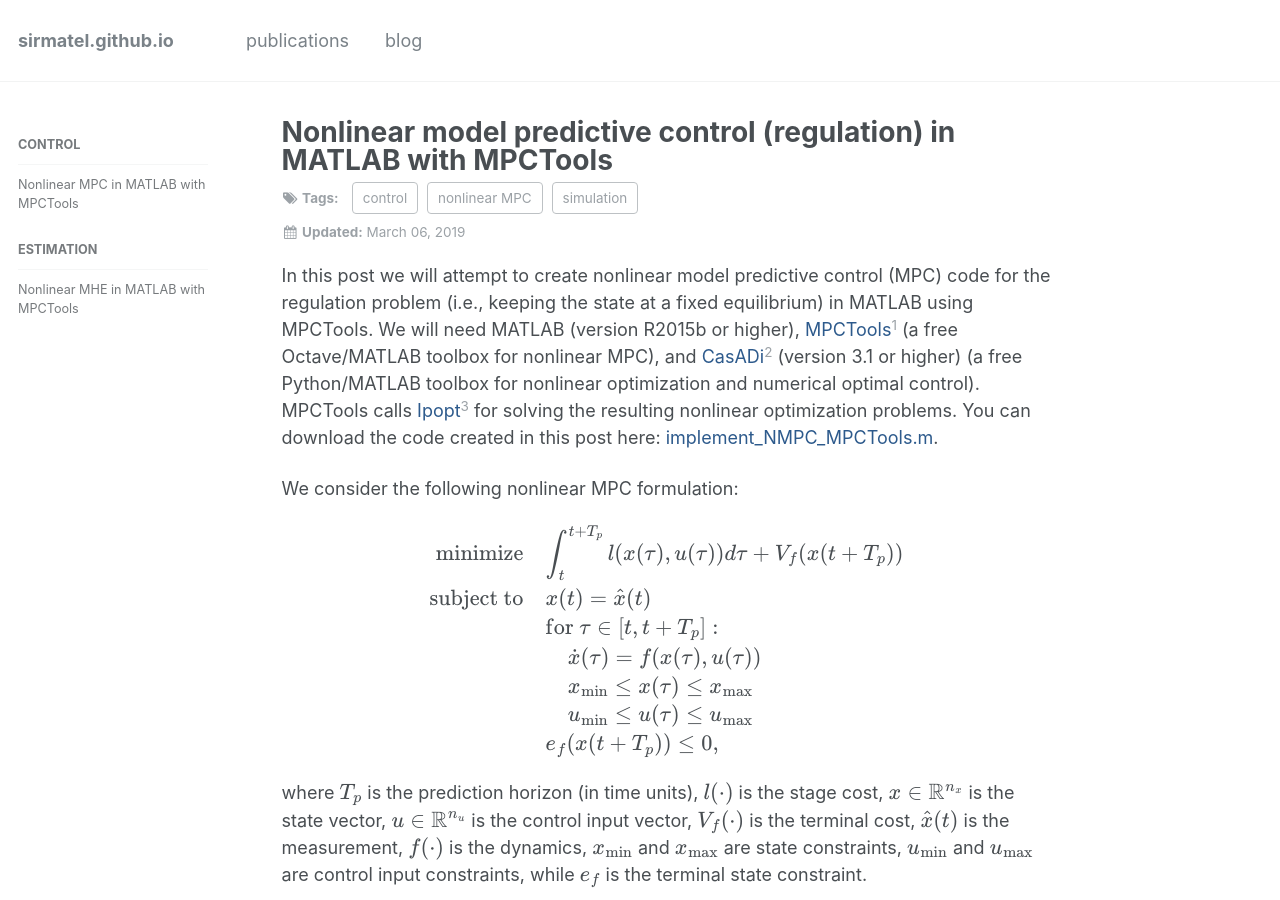
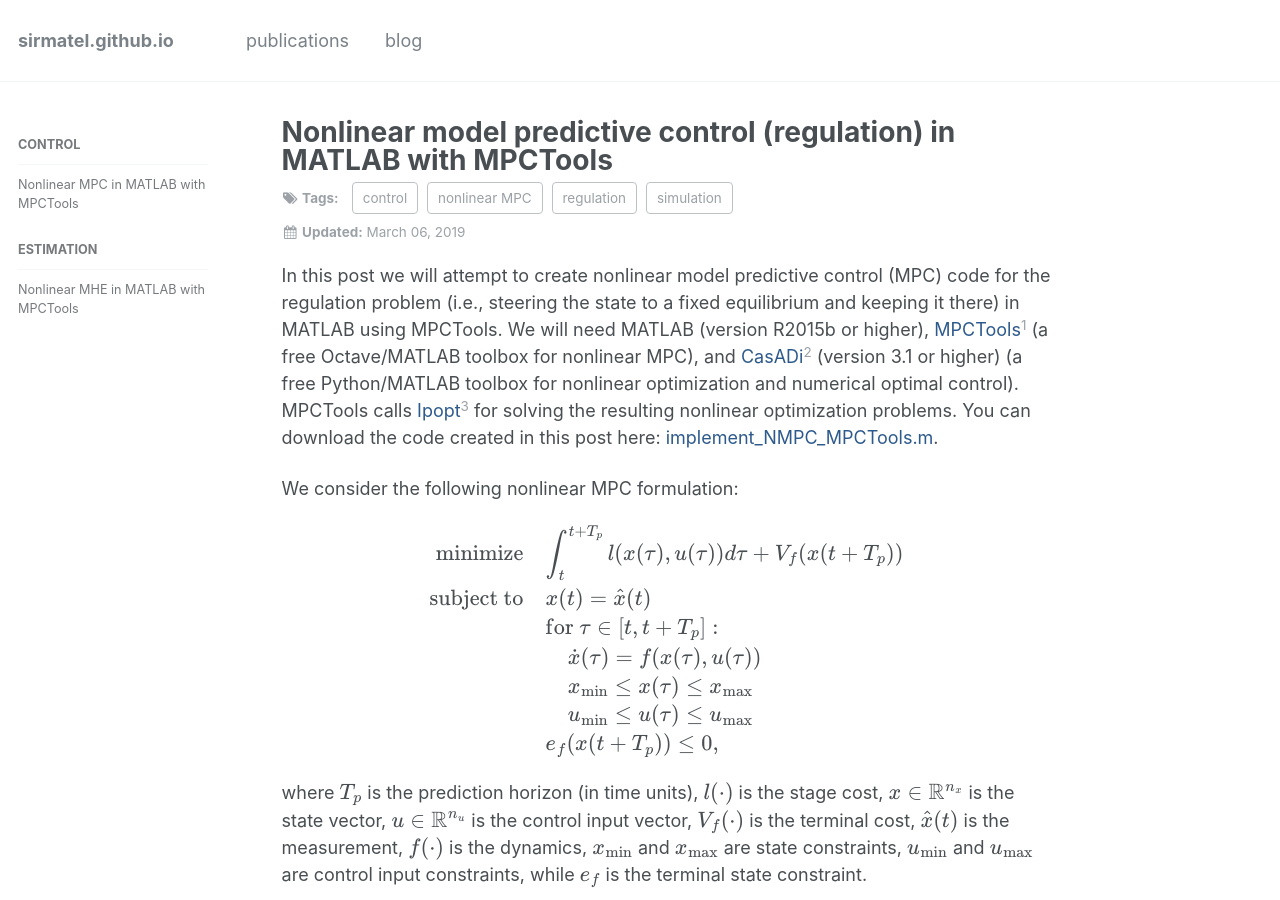
Before and after one commit to sirmatel/sirmatel.github.io, a Jekyll site: the page built from _posts/blog/2019-03-06-regulation_NMPC_MPCTools.md, in a window 1280 px wide and 900 px high. Built offline with Jekyll 4.4.1, drawn with Linux system fonts in a browser that asks for light colours; formulas are drawn with MathJax 3; comment, search, counter and statistics services are not loaded.

Commit message:
Update and rename 2019-03-06-implement_NMPC_MPCTools.md to 2019-03-06-regulation_NMPC_MPCTools.md

```diff
--- a/_posts/blog/2019-03-06-implement_NMPC_MPCTools.md
+++ b/_posts/blog/2019-03-06-regulation_NMPC_MPCTools.md
@@ -3,7 +3,7 @@
 category: blog
 author_profile: false
 title: Nonlinear model predictive control (regulation) in MATLAB with MPCTools
-tags: [control,nonlinear MPC,simulation]
+tags: [control,regulation,nonlinear MPC,simulation]
 comments: true
 header:
   teaser: "implement_NMPC_MPCTools.png"
@@ -12,7 +12,7 @@
   nav: "blog"
 ---
 
-In this post we will attempt to create nonlinear model predictive control (MPC) code for the regulation problem (i.e., keeping the state at a fixed equilibrium) in MATLAB using MPCTools. We will need MATLAB (version R2015b or higher), <a href="https://bitbucket.org/rawlings-group/octave-mpctools/overview" style="color: #2d5a8c">MPCTools</a>[^Risbeck2016] (a free Octave/MATLAB toolbox for nonlinear MPC), and <a href="https://web.casadi.org/" style="color: #2d5a8c">CasADi</a>[^Andersson2018] (version 3.1 or higher) (a free Python/MATLAB toolbox for nonlinear optimization and numerical optimal control). MPCTools calls <a href="https://projects.coin-or.org/Ipopt" style="color: #2d5a8c">Ipopt</a>[^Waechter2006] for solving the resulting nonlinear optimization problems. You can download the code created in this post here: <a href="https://sirmatel.github.io/assets/files/implement_NMPC_MPCTools.m" style="color: #2d5a8c">implement_NMPC_MPCTools.m</a>.
+In this post we will attempt to create nonlinear model predictive control (MPC) code for the regulation problem (i.e., steering the state to a fixed equilibrium and keeping it there) in MATLAB using MPCTools. We will need MATLAB (version R2015b or higher), <a href="https://bitbucket.org/rawlings-group/octave-mpctools/overview" style="color: #2d5a8c">MPCTools</a>[^Risbeck2016] (a free Octave/MATLAB toolbox for nonlinear MPC), and <a href="https://web.casadi.org/" style="color: #2d5a8c">CasADi</a>[^Andersson2018] (version 3.1 or higher) (a free Python/MATLAB toolbox for nonlinear optimization and numerical optimal control). MPCTools calls <a href="https://projects.coin-or.org/Ipopt" style="color: #2d5a8c">Ipopt</a>[^Waechter2006] for solving the resulting nonlinear optimization problems. You can download the code created in this post here: <a href="https://sirmatel.github.io/assets/files/implement_NMPC_MPCTools.m" style="color: #2d5a8c">implement_NMPC_MPCTools.m</a>.
 
 We consider the following nonlinear MPC formulation:
 
```
